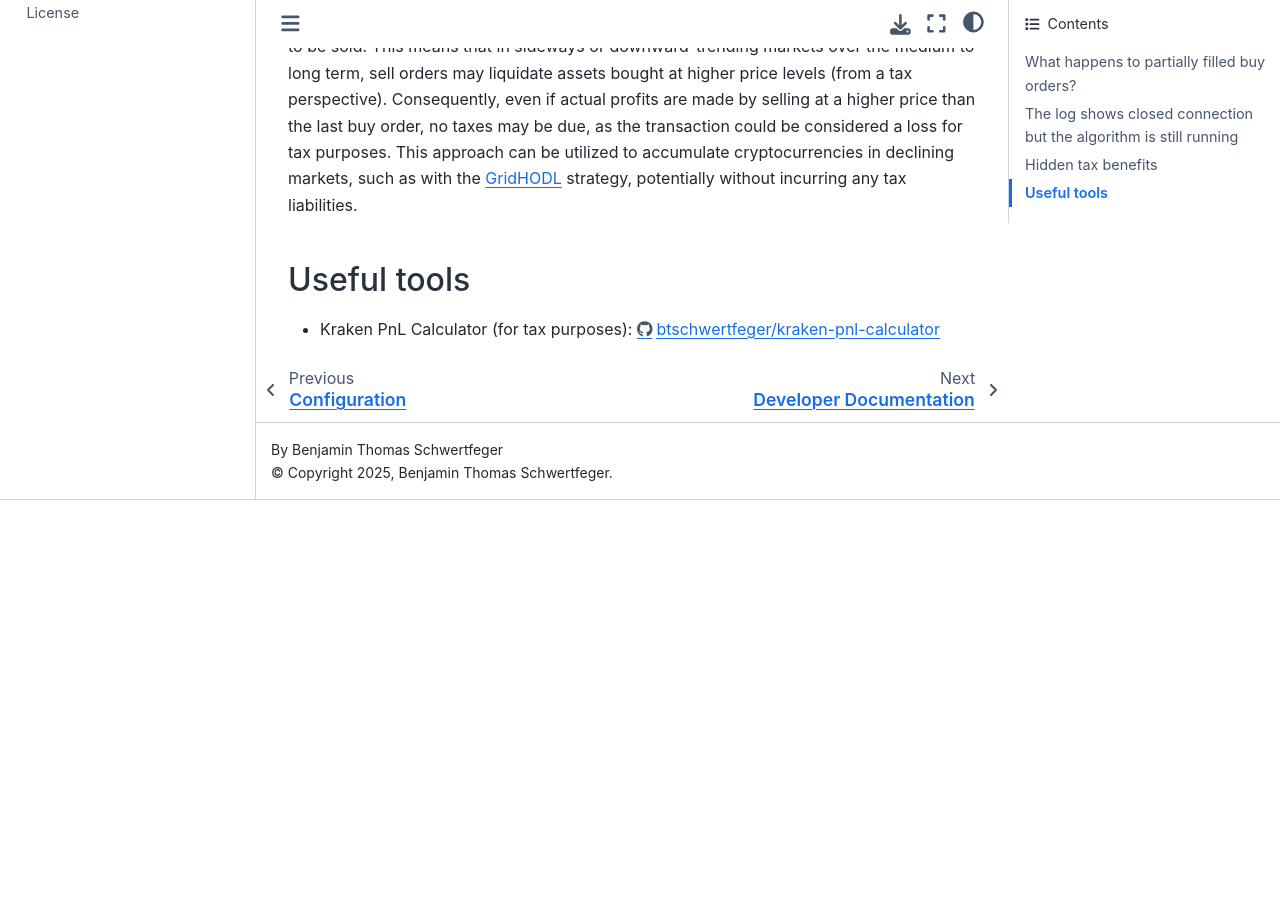
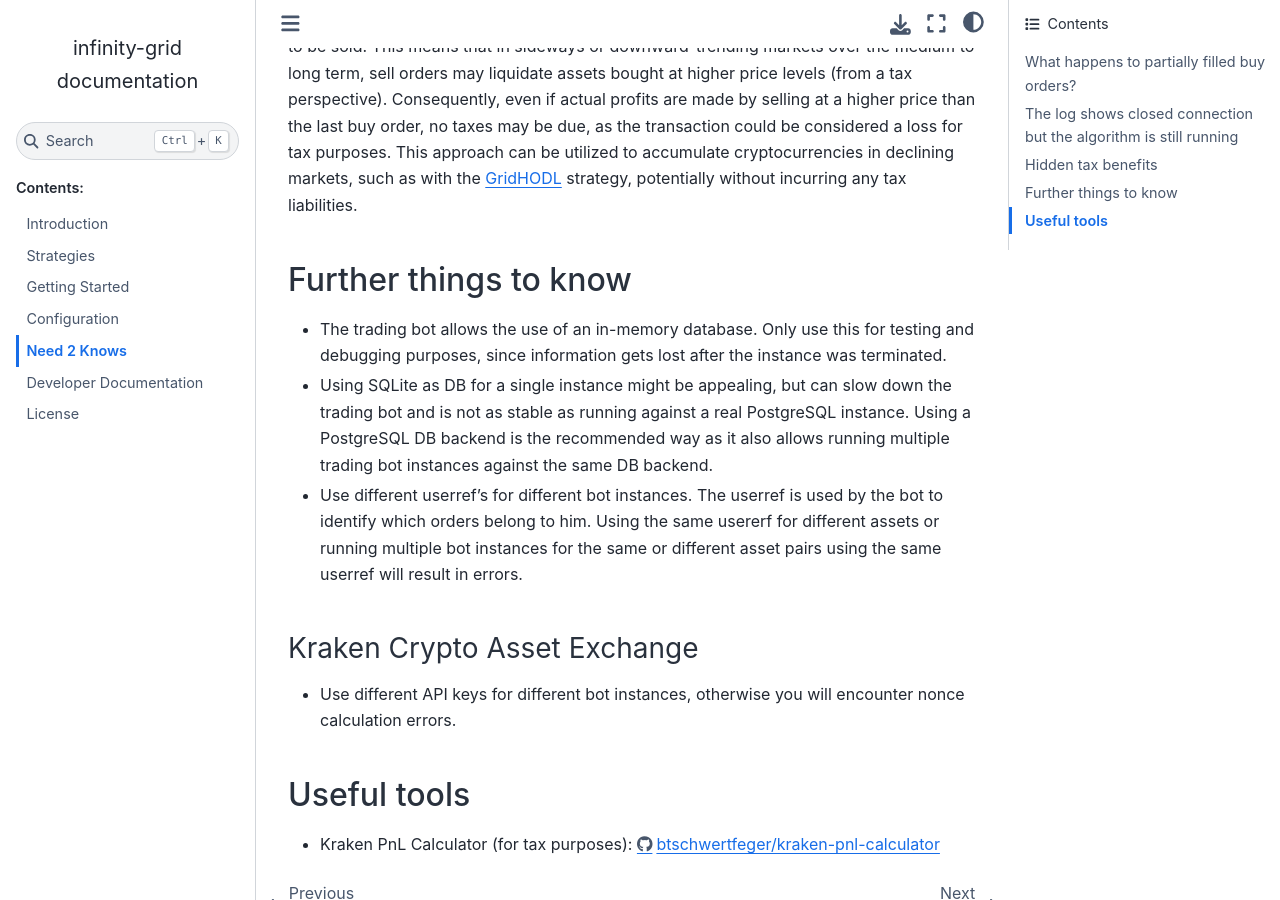
Before and after one commit to btschwertfeger/infinity-grid, a Sphinx documentation site: the page built from doc/05_need2knows.rst, in a window 1280 px wide and 900 px high, scrolled down 1000 px. Built offline with Sphinx 7.4.7 and the Sphinx Book theme 1.1.4, drawn with Linux system fonts in a browser that asks for light colours; before the commit the page ends 1500 px from its top, so only the background shows below that.

Commit message:
Update documentation

```diff
--- a/doc/05_need2knows.rst
+++ b/doc/05_need2knows.rst
@@ -52,6 +52,27 @@
 cryptocurrencies in declining markets, such as with the :ref:`GridHODL`
 strategy, potentially without incurring any tax liabilities.
 
+Further things to know
+----------------------
+
+- The trading bot allows the use of an in-memory database. Only use this for
+  testing and debugging purposes, since information gets lost after the instance
+  was terminated.
+- Using SQLite as DB for a single instance might be appealing, but can slow down
+  the trading bot and is not as stable as running against a real PostgreSQL
+  instance. Using a PostgreSQL DB backend is the recommended way as it also
+  allows running multiple trading bot instances against the same DB backend.
+- Use different userref's for different bot instances. The userref is used by the
+  bot to identify which orders belong to him. Using the same usererf for
+  different assets or running multiple bot instances for the same or different
+  asset pairs using the same userref will result in errors.
+
+Kraken Crypto Asset Exchange
+~~~~~~~~~~~~~~~~~~~~~~~~~~~~
+
+- Use different API keys for different bot instances, otherwise you will
+  encounter nonce calculation errors.
+
 Useful tools
 ------------
 
```
Also changed, not shown: 4 other files.
